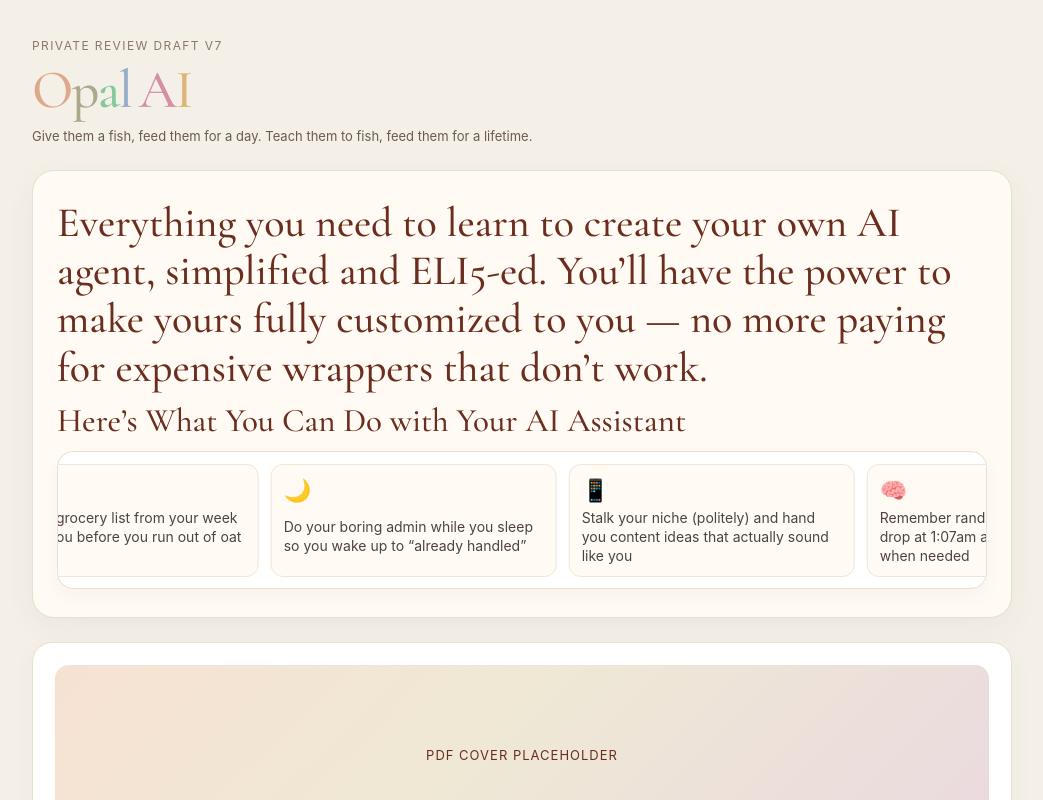
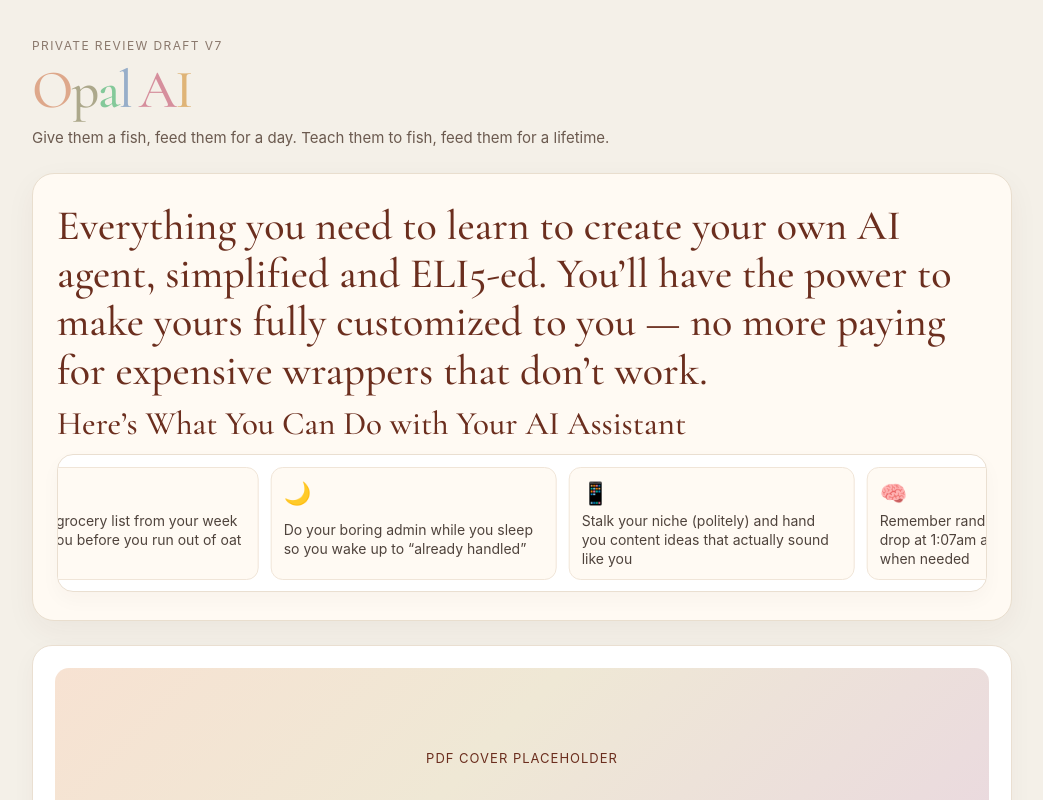
Before and after one commit to opal-the-bot/agent-inbox-mvp, a Next.js app: page /review/opal-ela-7xk9m2/landing in a window 1280 px wide. Shown: the top 800 px of the page, without its empty margins (118-1161 px from the left). Built offline with nearby package versions, Linux system fonts and the light colour scheme.

Commit message:
Increase fish quote text size under logo

```diff
--- a/app/review/opal-ela-7xk9m2/landing/page.tsx
+++ b/app/review/opal-ela-7xk9m2/landing/page.tsx
@@ -104,7 +104,7 @@ export default function PrivateDraftLandingPage() {
           <div style={{ marginTop: 10 }}>
             <LogoSelectedC />
           </div>
-          <p style={{ margin: '10px 0 0', color: '#6b5a4f', fontSize: 13, lineHeight: 1.45, maxWidth: 900 }}>
+          <p style={{ margin: '10px 0 0', color: '#6b5a4f', fontSize: 15, lineHeight: 1.45, maxWidth: 900 }}>
             Give them a fish, feed them for a day. Teach them to fish, feed them for a lifetime.
           </p>
         </header>
```
